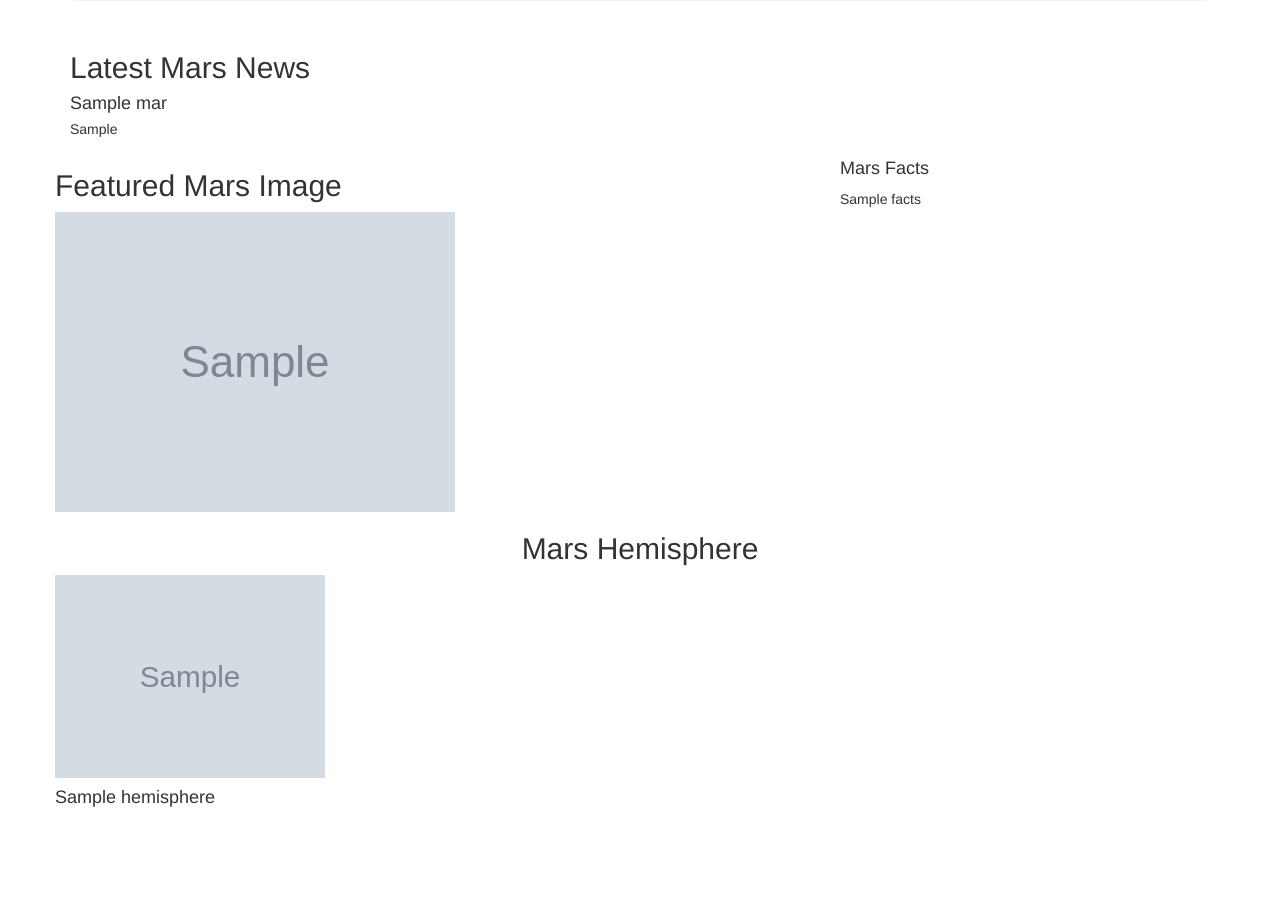
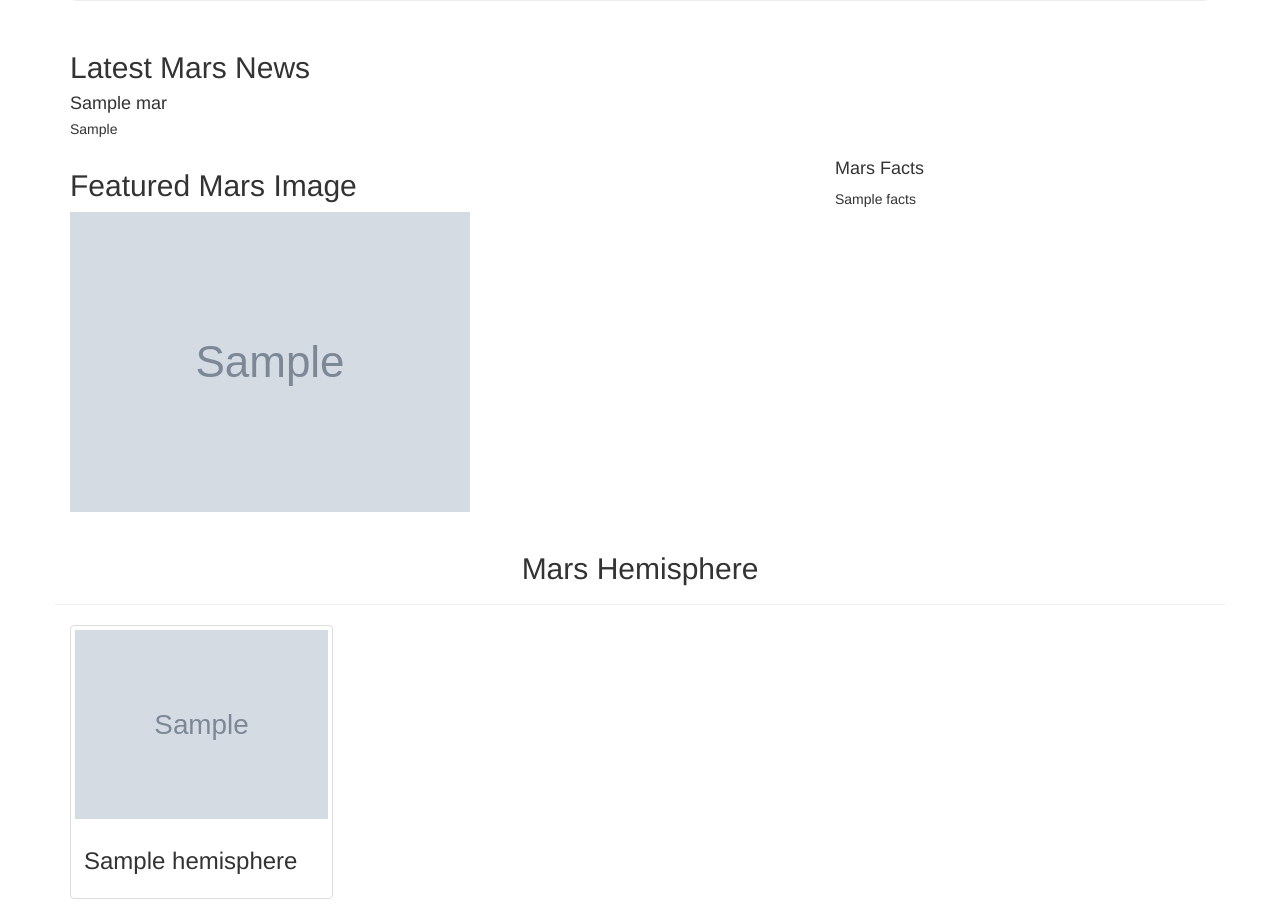
Before and after one commit to kobertlam/Mission-to-Mars, a Flask app: page / in a window 1280 px wide. Shown: the part 255-1174 px from the top of the page. Before the commit the page ends 1062 px from the top, so only its background shows below. Run offline with Flask 2, Linux system fonts and the light colour scheme; grey boxes marked "Sample" are stand-in pictures; a database or web service that is not in the repository returns one stand-in record (values such as "Sample title"); some libraries are stand-ins or nearby versions.

Commit message:
completed deliverable 2

```diff
--- a/templates/index.html
+++ b/templates/index.html
@@ -30,6 +30,7 @@
                     </div>
                 </div>
             </div>
+        </div>
         <!-- Mars Featured Image -->
         <div class="row" id="mars-featured-image">
             <div class="col-xs-12 col-sm-6 col-md-8">
@@ -51,20 +52,26 @@
         </div>
         <!-- Mars Hemisphere Images -->
         <div class="row" id="mars-hemisphere">
-            <div class="col-md-12">
-                <h2 style="text-align:center">Mars Hemisphere</h2>
+            <div class="page-header">
+                <h2 class="text-center">Mars Hemisphere</h2>
             </div>
-            <div class="col-xs-6 col-sm-6 col-md-3">
+
             <!-- Loop through the list of dictionaries to retrieve img_url and title -->
             {% for hemisphere in mars.hemispheres %}
+            <div class="col-xs-6 col-sm-6 col-md-3">
+                <!-- Add the hemisphere images as thumbnails -->
+                <div class="thumbnail">
                     <img
                         src="{{hemisphere.img_url}}"
                         class="img-responsive"
                         alt="Responsive image"
                     />
-                <h4>{{hemisphere.title}}</h4>
+                    <div class="caption">
+                        <h3>{{hemisphere.title}}</h3>
+                    </div>
+                </div>
+            </div>
             {% endfor %}
-            </div>
         </div>
     </div>
 </body>
```
Also changed, not shown: README.md, 1 other file. Lines whose indentation alone changed are shown as unchanged.
